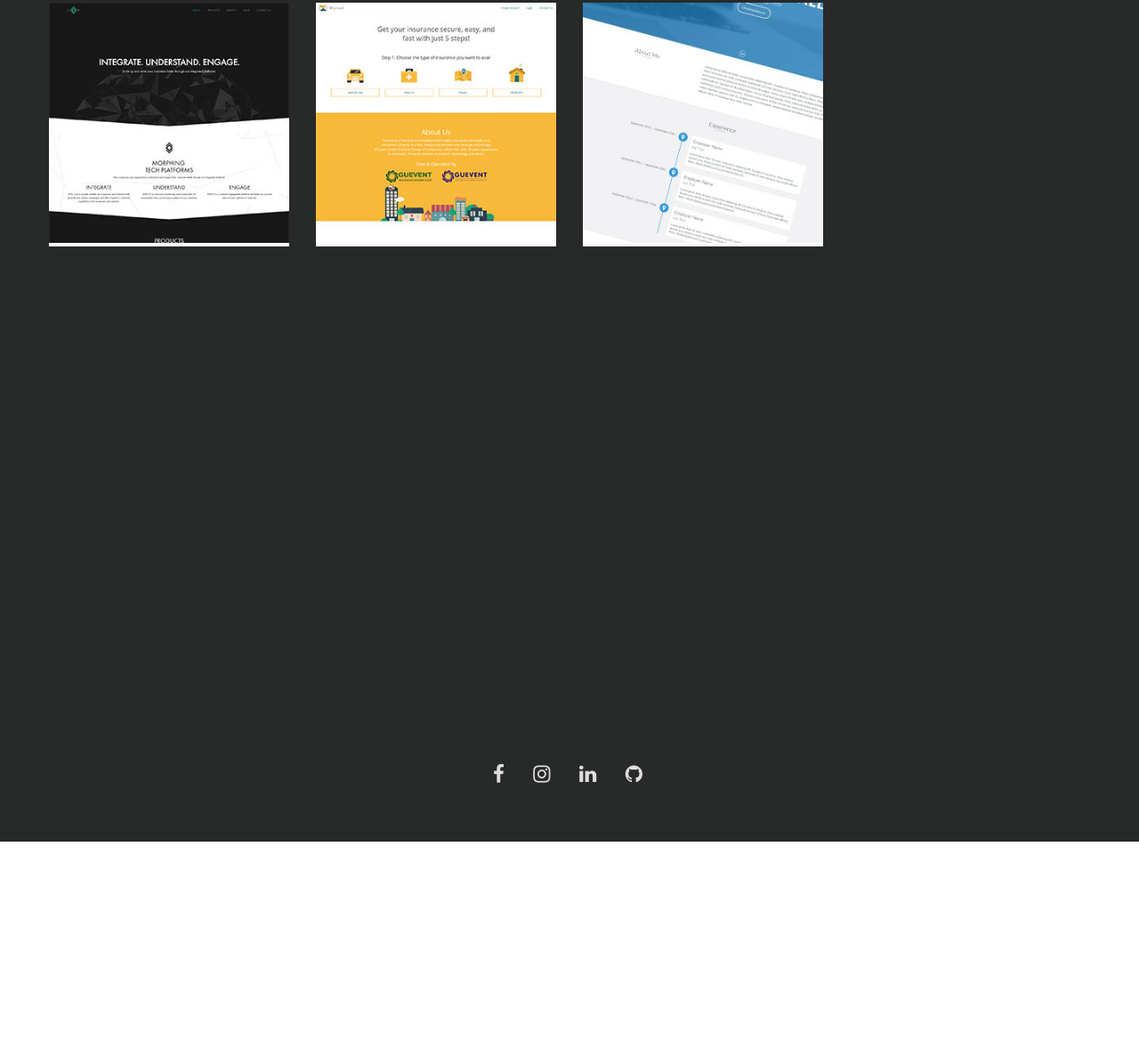
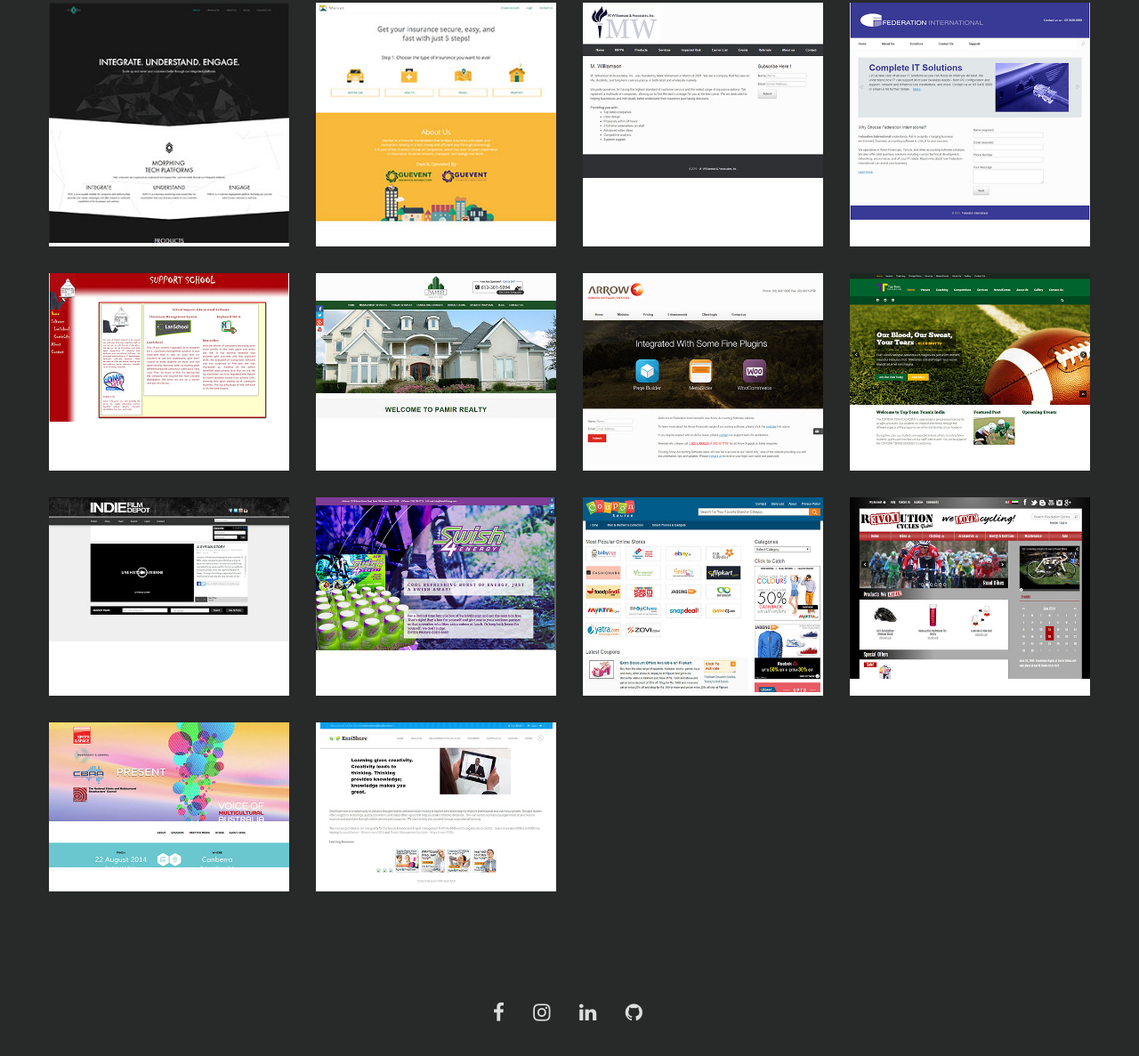
Before and after one commit to egiev/egiev.github.io, a plain HTML site: page index.html in a window 1280 px wide. Shown: the part 2136-3323 px from the top of the page at 89% size. Before the commit the page ends 3082 px from the top, so only its background shows below. Drawn offline with Linux system fonts and the light colour scheme.

Commit message:
Added portfolio

```diff
--- a/index.html
+++ b/index.html
@@ -112,7 +112,50 @@
                     <img src="./images/projects/imarket.jpg" alt="">
                 </div>
                 <div class="project-item">
-                    <img src="./images/projects/project.jpg" alt="">
+                    <img src="./images/projects/poftolio1.jpg" alt="">
+                </div>
+                <div class="project-item">
+                    <a href="https://www.fedinternational.com/" target="_blank">
+                        <img src="./images/projects/poftolio2.jpg" alt="">
+                    </a>
+                </div>
+                <div class="project-item">
+                    <img src="./images/projects/poftolio3.jpg" alt="">
+                </div>
+                <div class="project-item">
+                    <img src="./images/projects/poftolio4.jpg" alt="">
+                </div>
+                <div class="project-item">
+                    <a href="https://www.arrowaccounting.com/" target="_blank">
+                        <img src="./images/projects/poftolio5.jpg" alt="">
+                    </a>
+                </div>
+                <div class="project-item">
+                    <img src="./images/projects/poftolio6.jpg" alt="">
+                </div>
+                <div class="project-item">
+                    <a href="https://indiefilmdepot.com/" target="_blank">
+                        <img src="./images/projects/poftolio7.jpg" alt="">
+                    </a>
+                </div>
+                <div class="project-item">
+                    <a href="https://swish4.com/" target="_blank">
+                        <img src="./images/projects/poftolio8.jpg" alt="">
+                    </a>
+                </div>
+                <div class="project-item">
+                    <img src="./images/projects/poftolio9.jpg" alt="">
+                </div>
+                <div class="project-item">
+                    <a href="https://rcdxb.com/" target="_blank">
+                        <img src="./images/projects/poftolio10.jpg" alt="">
+                    </a>
+                </div>
+                <div class="project-item">
+                    <img src="./images/projects/poftolio11.jpg" alt="">
+                </div>
+                <div class="project-item">
+                    <img src="./images/projects/poftolio12.jpg" alt="">
                 </div>
             </div>
         </div>
```
Also changed, not shown: images/projects/poftolio1.jpg (added), images/projects/poftolio10.jpg (added), images/projects/poftolio11.jpg (added), images/projects/poftolio12.jpg (added), images/projects/poftolio13.jpg (added), images/projects/poftolio2.jpg (added), images/projects/poftolio3.jpg (added), images/projects/poftolio4.jpg (added), images/projects/poftolio5.jpg (added), images/projects/poftolio6.jpg (added), images/projects/poftolio7.jpg (added), images/projects/poftolio8.jpg (added), images/projects/poftolio9.jpg (added).
